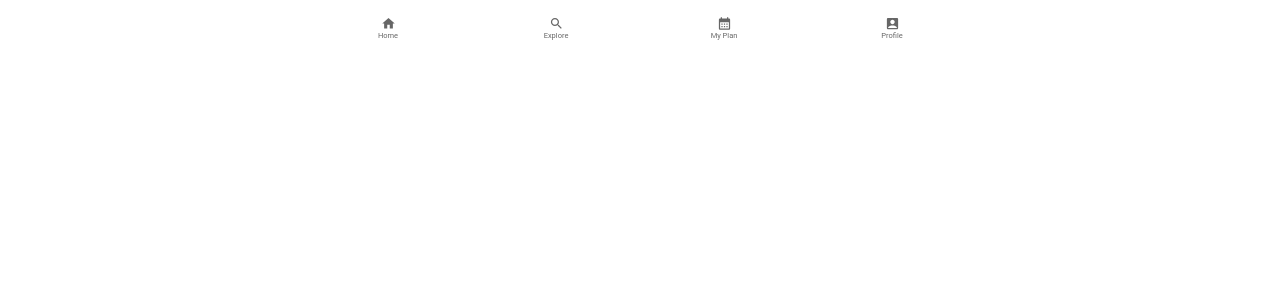
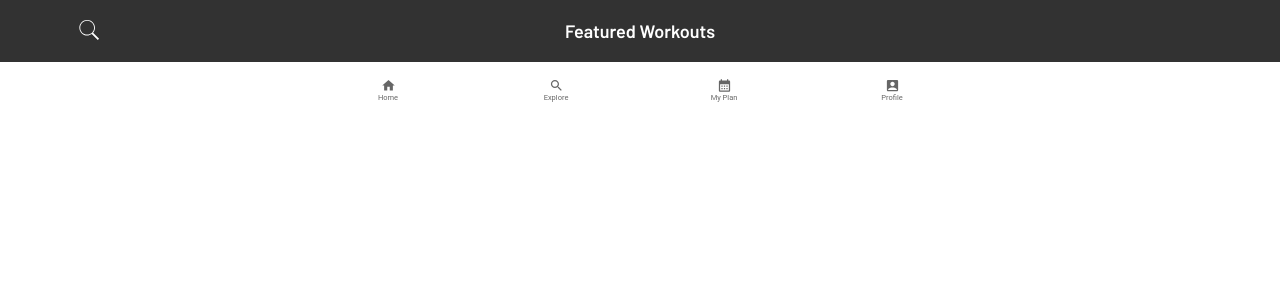
Before and after one commit to teddyminaya/UpSkill, a React (Vite) app: page /home in a window 1280 px wide. Shown: the top 300 px of the page. Built offline with nearby package versions, Linux system fonts and the light colour scheme.

Commit message:
added header for HomePage with styling

```diff
--- a/src/components/Header/Header.jsx
+++ b/src/components/Header/Header.jsx
@@ -1,11 +1,17 @@
 import React from 'react'
 import "./Header.scss"
+import Search from '../../assets/icons/icons8-search.svg'
 
 
 const Header = () => {
   return (
-    <div>Header</div>
-  )
-}
+    <header className="header">
+      <div className="header__search-icon">
+       <img src={Search} alt="click this location to search the page"/>
+      </div>
+      <h1 className="header-title">Featured Workouts</h1>
+    </header>
+  );
+};
 
 export default Header
--- a/src/components/Header/Header.scss
+++ b/src/components/Header/Header.scss
@@ -1,2 +1,27 @@
-@use '../../styles/partials/typography';
-@use '../../styles/partials/variables';
+@use "../../styles/partials/typography";
+@use "../../styles/partials/variables";
+
+.header {
+  display: flex;
+  position: relative;
+  justify-content: center;
+  align-items: center;
+  padding: 2rem 1.6rem;
+  background-color: variables.$primaryblack;
+  color: variables.$primarywhite;
+
+  &__search-icon {
+    position: absolute;
+    left: 5%;
+    top: 50%;
+    transform: translateY(-50%);
+    filter: brightness(0) invert(1);
+  }
+
+  .header-title {
+    font-size: 1.8rem;
+    font-family: Barlow;
+    font-weight: 700;
+    margin: 0;
+  }
+}
--- a/src/pages/HomePage/HomePage.jsx
+++ b/src/pages/HomePage/HomePage.jsx
@@ -1,10 +1,12 @@
 import React from 'react'
 import Footer from '../../components/Footer/Footer'
+import Header from '../../components/Header/Header'
 
 const HomePage = () => {
   // use use effect
   return (
     <>
+    <Header />
     <Footer />
     </>
   )
```
Also changed, not shown: src/assets/icons/icons8-search.svg (added).
